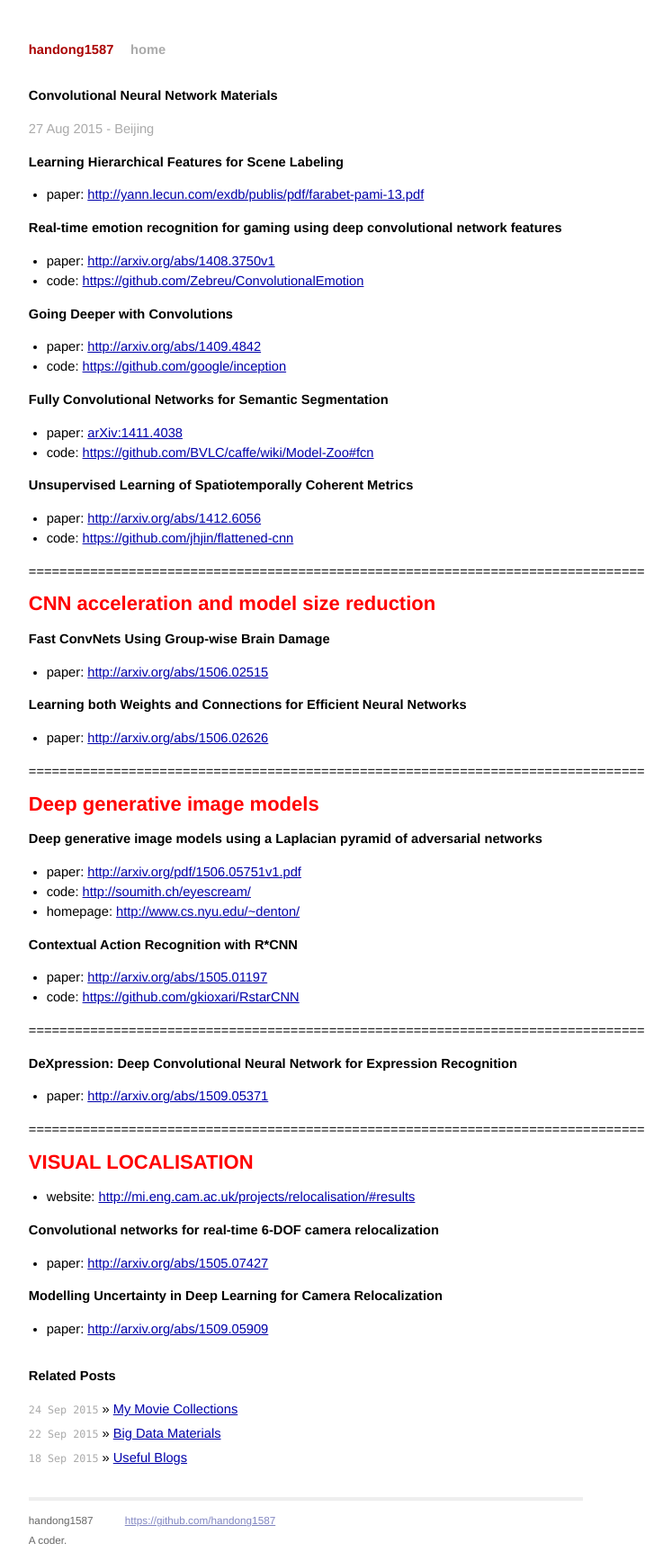
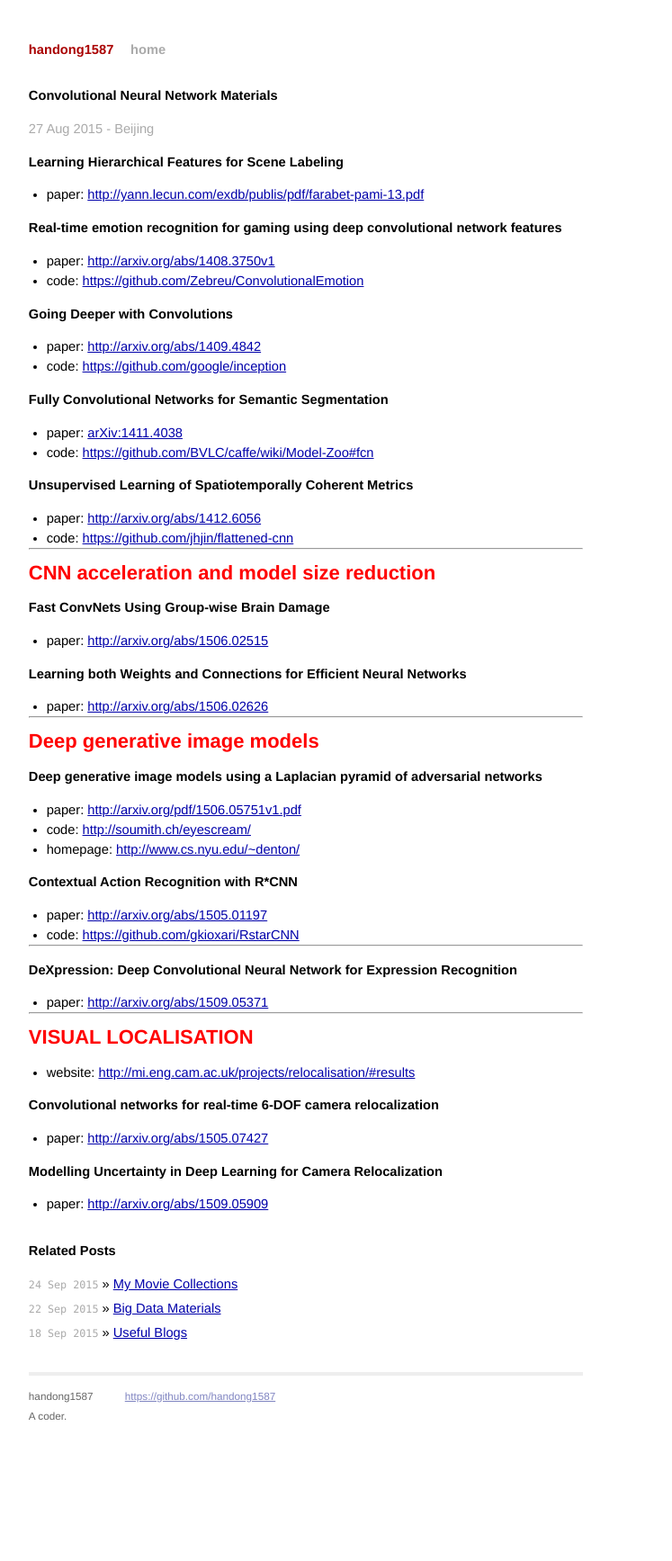
Before and after one commit to handong1587/handong1587.github.io, a Jekyll site: the page built from _posts/deep_learning/2015-08-27-cnn-materials.md, in a window 1280 px wide. Shown: the whole page at 90% size, without its empty margins (300-1047 px from the left). Built offline with Jekyll 4.4.1, drawn with Linux system fonts in a browser that asks for light colours; Markdown is read by kramdown in place of the engine named in the settings; comment, search, counter and statistics services are not loaded; after the commit the page ends 1596 px from its top, so only the background shows below that.

Commit message:
update md

```diff
--- a/_posts/deep_learning/2015-08-27-cnn-materials.md
+++ b/_posts/deep_learning/2015-08-27-cnn-materials.md
@@ -33,7 +33,7 @@ title: Convolutional Neural Network Materials
 - paper: [http://arxiv.org/abs/1412.6056](http://arxiv.org/abs/1412.6056)
 - code: [https://github.com/jhjin/flattened-cnn](https://github.com/jhjin/flattened-cnn)
 
-================================================================================
+_ _ _
 
 <span style="color: red; font-size: 150%; font-weight: bold;">
 CNN acceleration and model size reduction
@@ -47,7 +47,7 @@ CNN acceleration and model size reduction
 
 - paper: [http://arxiv.org/abs/1506.02626](http://arxiv.org/abs/1506.02626)
 
-================================================================================
+_ _ _
 
 <span style="color: red; font-size: 150%; font-weight: bold;">
 Deep generative image models
@@ -64,13 +64,13 @@ Deep generative image models
 - paper: [http://arxiv.org/abs/1505.01197](http://arxiv.org/abs/1505.01197)
 - code: [https://github.com/gkioxari/RstarCNN](https://github.com/gkioxari/RstarCNN)
 
-================================================================================
+_ _ _
 
 **DeXpression: Deep Convolutional Neural Network for Expression Recognition**
 
 - paper: [http://arxiv.org/abs/1509.05371](http://arxiv.org/abs/1509.05371)
 
-================================================================================
+_ _ _
 
 <span style="color: red; font-size: 150%; font-weight: bold;">
 VISUAL LOCALISATION
```
